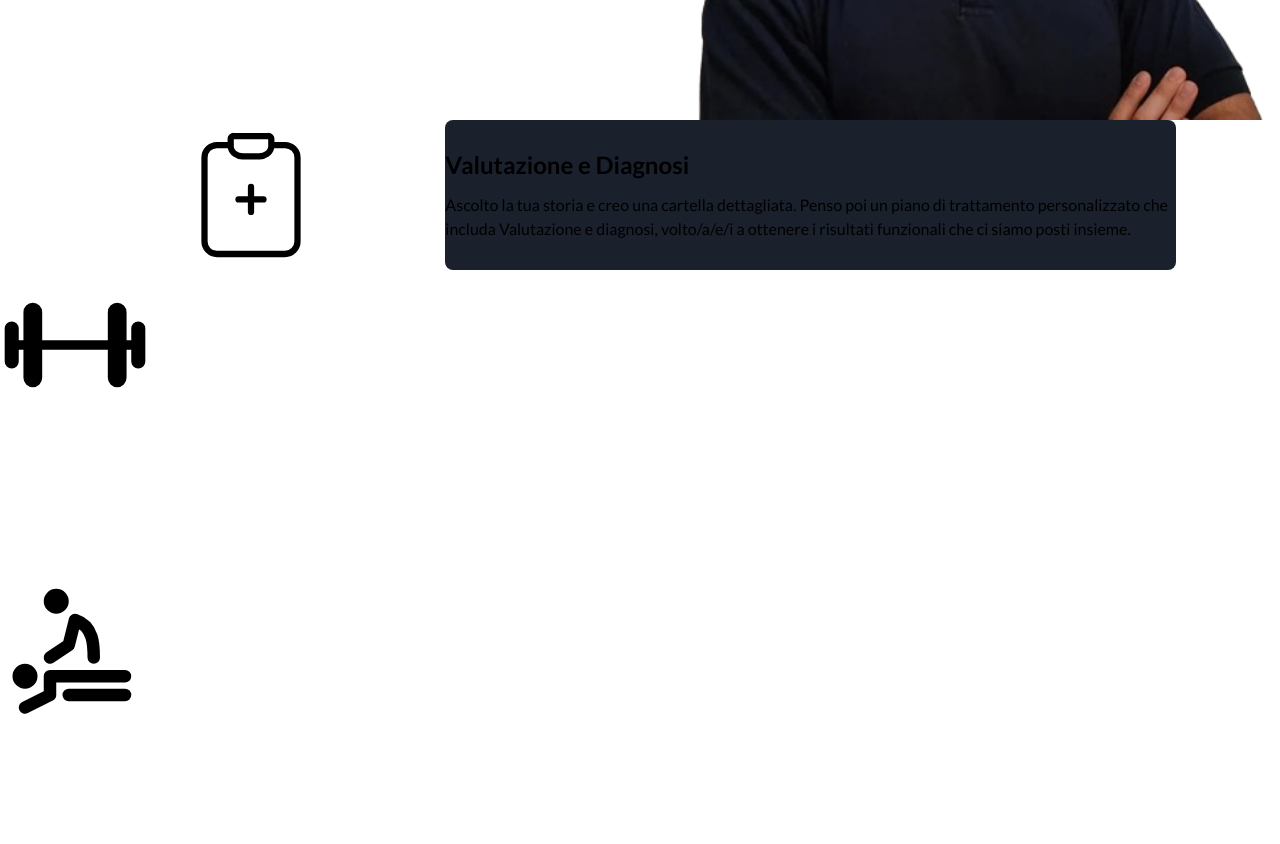
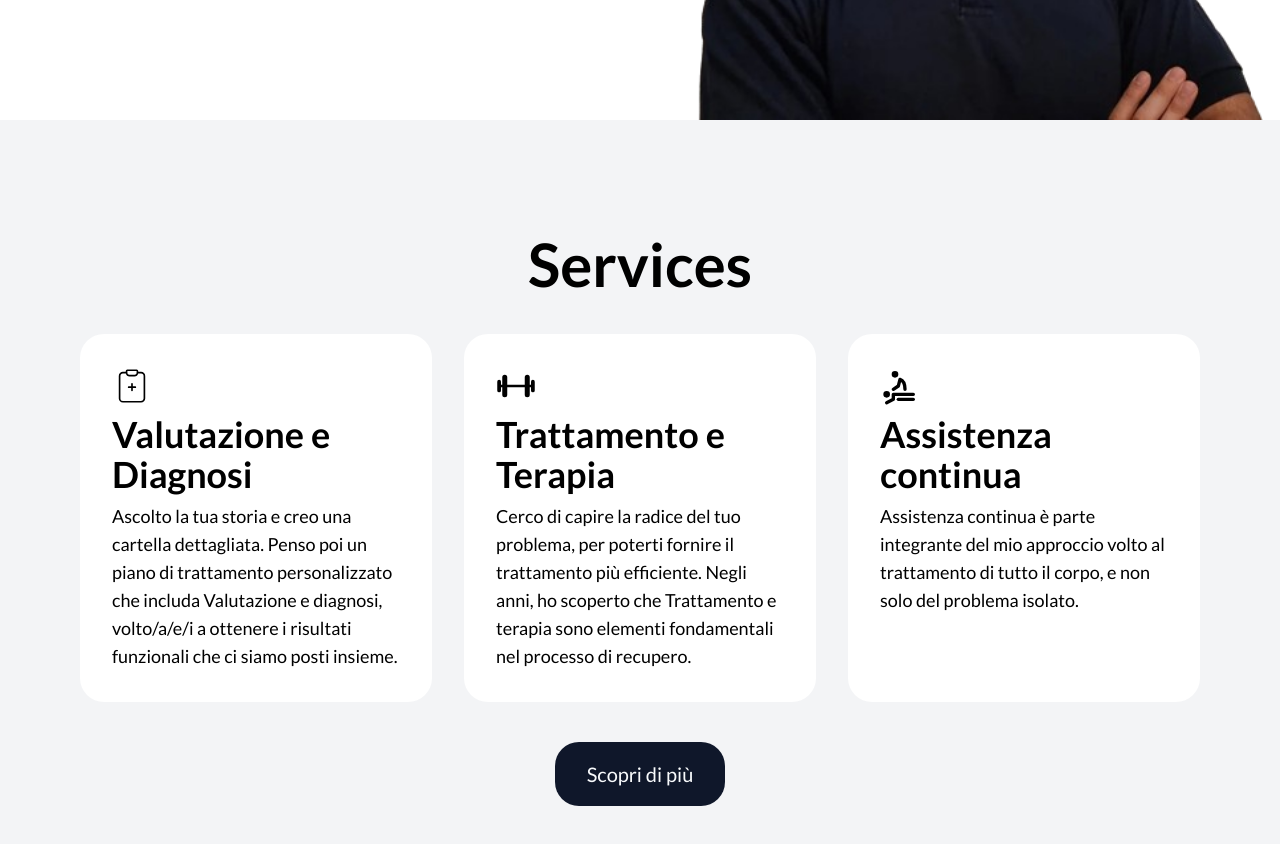
Before and after one commit to AgSwitch/francesco-luise, a Next.js app: page /en in a window 1280 px wide. Shown: the part 680-1524 px from the top of the page. Built offline with nearby package versions, Linux system fonts and the light colour scheme.

Commit message:
Added services

```diff
--- a/src/app/[lng]/page.js
+++ b/src/app/[lng]/page.js
@@ -1,35 +1,38 @@
-import Hero from '@/components/hero/Hero';
+import Hero from "@/components/hero/Hero";
+import { Button } from "@/components/ui/button";
+import Link from "next/link";
 
-import { CiMedicalClipboard } from 'react-icons/ci';
-import { IoBarbellOutline } from 'react-icons/io5';
-import { TbMassage } from 'react-icons/tb';
+import { CiMedicalClipboard } from "react-icons/ci";
+import { IoBarbellOutline } from "react-icons/io5";
+import { TbMassage } from "react-icons/tb";
 
 function Page({ params: { lng } }) {
   return (
     <div>
       <Hero />
-             <div className="">
-                <div className=" h-[150px] grid grid-cols-3 items-center px-14">
-                    <CiMedicalClipboard className="w-[150px] h-full mx-auto" />
-                    <div className='flex col-span-2 flex-col h-[100%] bg-onbackground rounded-lg gap-3 justify-center mr-12'>
-                        <h3 className='font-bold text-2xl'>Valutazione e Diagnosi</h3>
-                        <p className=''>
-                            Ascolto la tua storia e creo una cartella
-                            dettagliata. Penso poi un piano di trattamento
-                            personalizzato che includa Valutazione e diagnosi,
-                            volto/a/e/i a ottenere i risultati funzionali che ci
-                            siamo posti insieme.
-                        </p>
+      <div id="services" className=" min-h-screen bg-gray-100 py-20 flex flex-col items-center justify-center gap-10">
+
+      <h3 className="text-6xl font-bold">Services</h3>
+      <div className="grid lg:grid-cols-3 px-8 lg:px-20 gap-8">
+          <ServicePill title="Valutazione e Diagnosi" Icon={CiMedicalClipboard}>Ascolto la tua storia e creo una cartella dettagliata. Penso poi un piano di trattamento personalizzato che includa Valutazione e diagnosi, volto/a/e/i a ottenere i risultati funzionali che ci siamo posti insieme.</ServicePill>
+          <ServicePill title="Trattamento e Terapia" Icon={IoBarbellOutline}>Cerco di capire la radice del tuo problema, per poterti fornire il trattamento più efficiente. Negli anni, ho scoperto che Trattamento e terapia sono elementi fondamentali nel processo di recupero.</ServicePill>
+          <ServicePill title="Assistenza continua" Icon={TbMassage}>Assistenza continua è parte integrante del mio approccio volto al trattamento di tutto il corpo, e non solo del problema isolato.</ServicePill>
       </div>
-                </div>
-                <div className="h-[300px]">
-                    <IoBarbellOutline className="w-[150px] h-[150px]" />
-                </div>
-                <div className="h-[300px]">
-                    <TbMassage className="w-[150px] h-[150px]" />
-                </div>
+      <Button className="p-8 text-xl rounded-3xl">
+        <Link href={`${lng}/services`}>Scopri di più</Link>
+      </Button>
       </div>
     </div>
   );
 }
 export default Page;
+
+function ServicePill({children, title, Icon}) {
+  return (
+    <div className='border-none h-fit bg-background rounded-3xl p-8 flex flex-col gap-2 h-full' >
+      <Icon className="w-10 h-10" />
+        <h3 className="font-bold text-4xl">{title}</h3>
+        <p className="text-lg">{children}</p>
+    </div>
+  );
+}
--- a/src/app/globals.css
+++ b/src/app/globals.css
@@ -1,3 +1,7 @@
 @tailwind base;
 @tailwind components;
 @tailwind utilities;
+
+*{
+    scroll-behavior: smooth;
+}
--- a/src/components/hero/Hero.jsx
+++ b/src/components/hero/Hero.jsx
@@ -2,7 +2,7 @@ import Image from "next/image";
 
 const Hero = () => {
     return (
-        <div className="relative flex items-end  justify-center md:justify-start md:items-center h-screen w-screen bg-background md:pl-12">
+        <div id="home" className="relative flex items-end  justify-center md:justify-start md:items-center h-screen w-screen bg-background md:pl-12">
             <div className="w-full lg:hidden h-full bg-background opacity-60 absolute left-0 z-30 "></div>
             <div className="relative flex flex-col items-center gap-2 md:gap-5 z-40 mb-[100px] md:mb-0">
                 <Image
--- /dev/null
+++ b/src/components/magicui/magic-card.jsx
@@ -0,0 +1,52 @@
+"use client";
+import React, { useCallback, useEffect } from "react";
+import { motion, useMotionTemplate, useMotionValue } from "framer-motion";
+
+import { cn } from "@/lib/utils";
+
+export function MagicCard({
+  children,
+  className,
+  gradientSize = 200,
+  gradientColor = "#262626",
+  gradientOpacity = 0.8
+}) {
+  const mouseX = useMotionValue(-gradientSize);
+  const mouseY = useMotionValue(-gradientSize);
+
+  const handleMouseMove = useCallback((e) => {
+    const { left, top } = e.currentTarget.getBoundingClientRect();
+    mouseX.set(e.clientX - left);
+    mouseY.set(e.clientY - top);
+  }, [mouseX, mouseY]);
+
+  const handleMouseLeave = useCallback(() => {
+    mouseX.set(-gradientSize);
+    mouseY.set(-gradientSize);
+  }, [mouseX, mouseY, gradientSize]);
+
+  useEffect(() => {
+    mouseX.set(-gradientSize);
+    mouseY.set(-gradientSize);
+  }, [mouseX, mouseY, gradientSize]);
+
+  return (
+    (<div
+      onMouseMove={handleMouseMove}
+      onMouseLeave={handleMouseLeave}
+      className={cn(
+        "group relative flex size-full overflow-hidden rounded-xl bg-neutral-100 dark:bg-neutral-900 border border-slate-200 text-black dark:text-white dark:border-slate-800",
+        className
+      )}>
+      <div className="relative z-10">{children}</div>
+      <motion.div
+        className="pointer-events-none absolute -inset-px rounded-xl opacity-0 transition-opacity duration-300 group-hover:opacity-100"
+        style={{
+          background: useMotionTemplate`
+            radial-gradient(${gradientSize}px circle at ${mouseX}px ${mouseY}px, ${gradientColor}, transparent 100%)
+          `,
+          opacity: gradientOpacity,
+        }} />
+    </div>)
+  );
+}
--- a/src/components/navbar/Navbar.jsx
+++ b/src/components/navbar/Navbar.jsx
@@ -36,13 +36,13 @@ const Icons = {
 function Navbar({ lng }) {
     const DATA = {
         navbar: [
-            { href: `#`, icon: HomeIcon, label: 'home' },
+            { href: `/${lng}#home`, icon: HomeIcon, label: 'home' },
             {
-                href: `#`,
+                href: `/${lng}#services`,
                 icon: Icons.services,
                 label: 'services',
             },
-            { href: `#`, icon: Icons.contact, label: 'contact' },
+            { href: `/${lng}#contact`, icon: Icons.contact, label: 'contact' },
         ],
         pages: [{ href: `/${lng}/blog`, icon: PencilIcon, label: 'blog' }],
     };
--- a/tailwind.config.js
+++ b/tailwind.config.js
@@ -23,7 +23,7 @@ module.exports = {
         secondary: '#4ECDC4',
         onsecondary: '#1A202C',
         background: '#FFFFFF',
-        onbackground: '#1A202C',
+        onbackground: '#87CEEB',
       },
       keyframes: {
         "accordion-down": {
```
Lines whose indentation alone changed are shown as unchanged.
